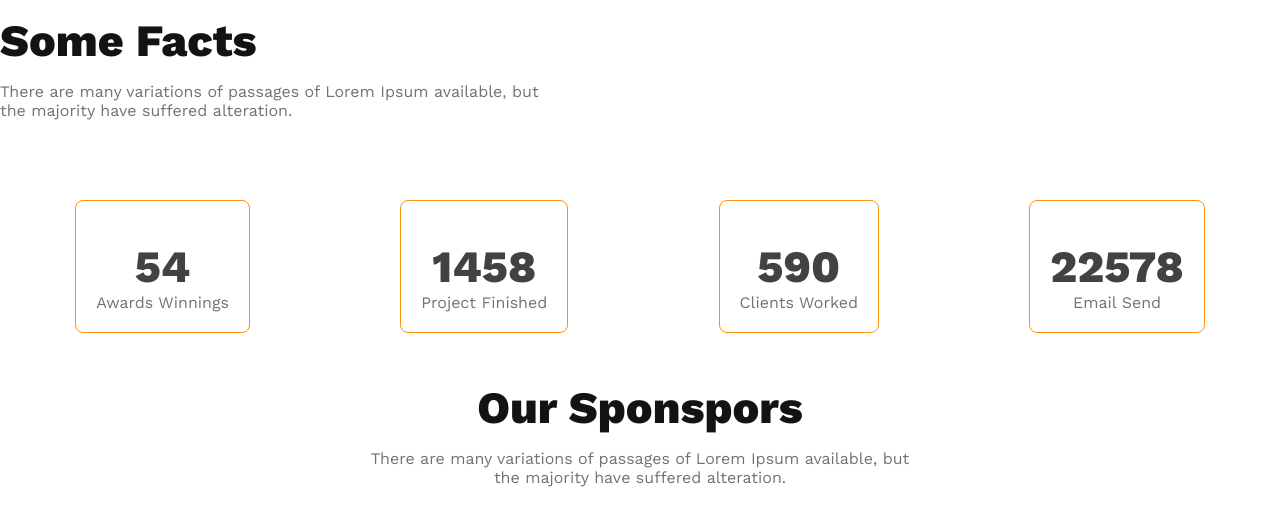
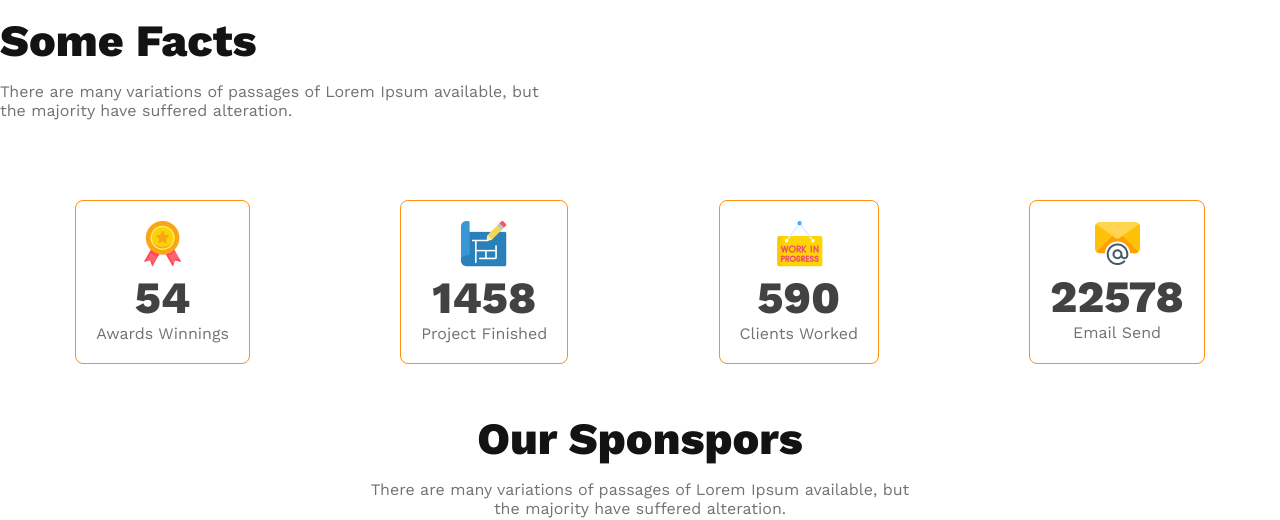
Before and after one commit to devbadhon/responsive-g3-architects, a plain HTML site: page index.html in a window 1280 px wide. Shown: the part 2950-3470 px from the top of the page. Drawn offline with nearby package versions, Linux system fonts and the light colour scheme; the site is published under a folder, as on GitHub Pages, so addresses that start at the root find nothing.

Commit message:
solve image problem

```diff
--- a/index.html
+++ b/index.html
@@ -105,22 +105,22 @@
             <div class="facts-card-container">
                 <!-- .card*4>img+h2.card-stats+p.card-title -->
                 <div class="card">
-                    <img src="/images/icons/ribon.png" alt="">
+                    <img src="images/icons/ribon.png" alt="">
                     <h2 class="card-stats">54</h2>
                     <p class="text-light-gray">Awards Winnings</p>
                 </div>
                 <div class="card">
-                    <img src="/images/icons/projects.png" alt="">
+                    <img src="images/icons/projects.png" alt="">
                     <h2 class="card-stats">1458</h2>
                     <p class="text-light-gray">Project Finished</p>
                 </div>
                 <div class="card">
-                    <img src="/images/icons/customers.png" alt="">
+                    <img src="images/icons/customers.png" alt="">
                     <h2 class="card-stats">590</h2>
                     <p class="text-light-gray">Clients Worked</p>
                 </div>
                 <div class="card">
-                    <img src="/images/icons/email.png" alt="">
+                    <img src="images/icons/email.png" alt="">
                     <h2 class="card-stats">22578</h2>
                     <p class="text-light-gray">Email Send</p>
                 </div>
```
